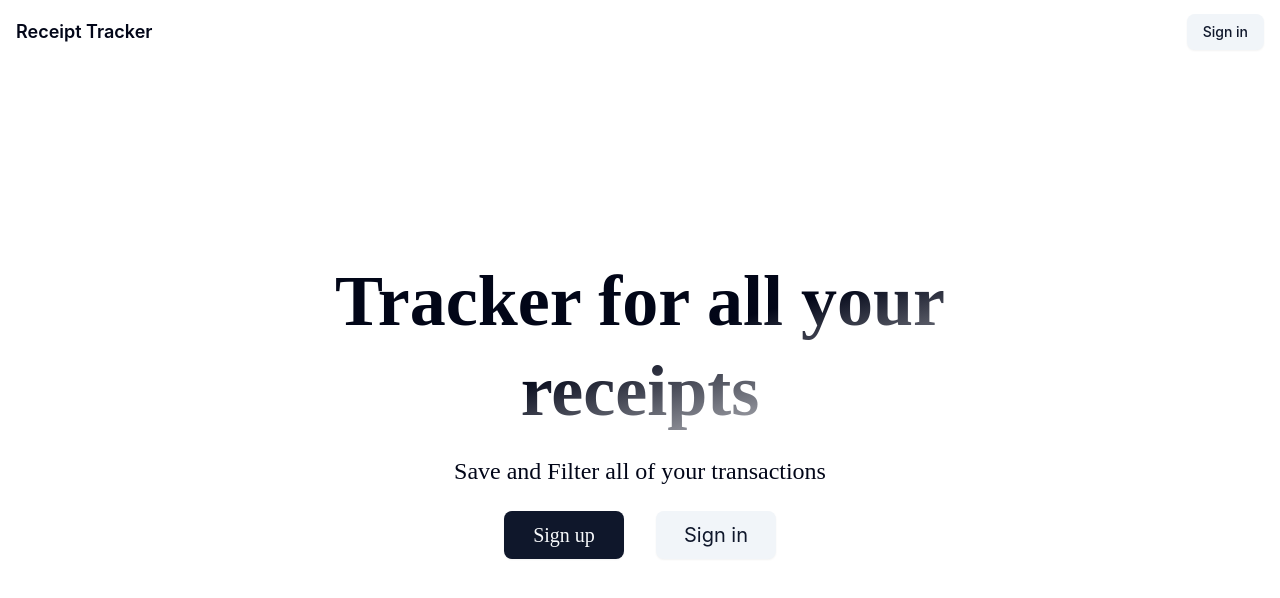
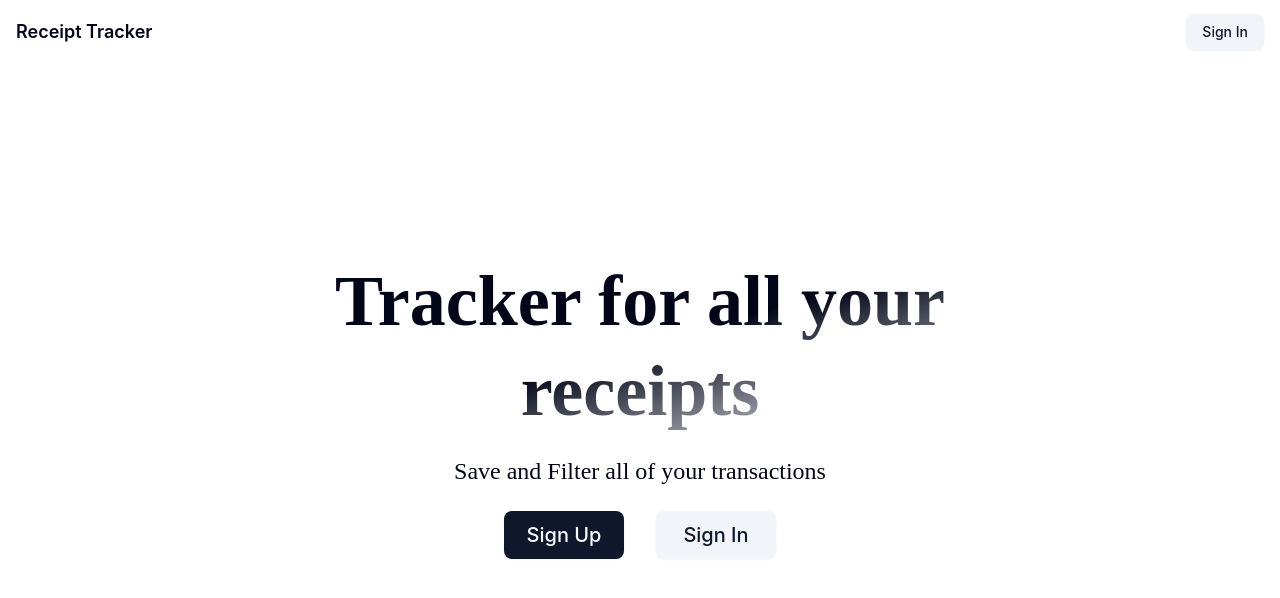
Before and after one commit to gdar463/receipt_web, a React (Vite) app: page / in a window 1280 px wide. Shown: the top 598 px of the page. Built offline with nearby package versions, Linux system fonts and the light colour scheme; some icons are missing.

Commit message:
added auth routes

```diff
--- a/src/routeTree.gen.ts
+++ b/src/routeTree.gen.ts
@@ -11,6 +11,8 @@
 import { Route as rootRouteImport } from './routes/__root'
 import { Route as LandingRouteImport } from './routes/_landing'
 import { Route as LandingIndexRouteImport } from './routes/_landing/index'
+import { Route as AuthSignupRouteImport } from './routes/auth/signup'
+import { Route as AuthLoginRouteImport } from './routes/auth/login'
 
 const LandingRoute = LandingRouteImport.update({
   id: '/_landing',
@@ -21,28 +23,46 @@ const LandingIndexRoute = LandingIndexRouteImport.update({
   path: '/',
   getParentRoute: () => LandingRoute,
 } as any)
+const AuthSignupRoute = AuthSignupRouteImport.update({
+  id: '/auth/signup',
+  path: '/auth/signup',
+  getParentRoute: () => rootRouteImport,
+} as any)
+const AuthLoginRoute = AuthLoginRouteImport.update({
+  id: '/auth/login',
+  path: '/auth/login',
+  getParentRoute: () => rootRouteImport,
+} as any)
 
 export interface FileRoutesByFullPath {
+  '/auth/login': typeof AuthLoginRoute
+  '/auth/signup': typeof AuthSignupRoute
   '/': typeof LandingIndexRoute
 }
 export interface FileRoutesByTo {
+  '/auth/login': typeof AuthLoginRoute
+  '/auth/signup': typeof AuthSignupRoute
   '/': typeof LandingIndexRoute
 }
 export interface FileRoutesById {
   __root__: typeof rootRouteImport
   '/_landing': typeof LandingRouteWithChildren
+  '/auth/login': typeof AuthLoginRoute
+  '/auth/signup': typeof AuthSignupRoute
   '/_landing/': typeof LandingIndexRoute
 }
 export interface FileRouteTypes {
   fileRoutesByFullPath: FileRoutesByFullPath
-  fullPaths: '/'
+  fullPaths: '/auth/login' | '/auth/signup' | '/'
   fileRoutesByTo: FileRoutesByTo
-  to: '/'
-  id: '__root__' | '/_landing' | '/_landing/'
+  to: '/auth/login' | '/auth/signup' | '/'
+  id: '__root__' | '/_landing' | '/auth/login' | '/auth/signup' | '/_landing/'
   fileRoutesById: FileRoutesById
 }
 export interface RootRouteChildren {
   LandingRoute: typeof LandingRouteWithChildren
+  AuthLoginRoute: typeof AuthLoginRoute
+  AuthSignupRoute: typeof AuthSignupRoute
 }
 
 declare module '@tanstack/react-router' {
@@ -61,6 +81,20 @@ declare module '@tanstack/react-router' {
       preLoaderRoute: typeof LandingIndexRouteImport
       parentRoute: typeof LandingRoute
     }
+    '/auth/signup': {
+      id: '/auth/signup'
+      path: '/auth/signup'
+      fullPath: '/auth/signup'
+      preLoaderRoute: typeof AuthSignupRouteImport
+      parentRoute: typeof rootRouteImport
+    }
+    '/auth/login': {
+      id: '/auth/login'
+      path: '/auth/login'
+      fullPath: '/auth/login'
+      preLoaderRoute: typeof AuthLoginRouteImport
+      parentRoute: typeof rootRouteImport
+    }
   }
 }
 
@@ -77,6 +111,8 @@ const LandingRouteWithChildren =
 
 const rootRouteChildren: RootRouteChildren = {
   LandingRoute: LandingRouteWithChildren,
+  AuthLoginRoute: AuthLoginRoute,
+  AuthSignupRoute: AuthSignupRoute,
 }
 export const routeTree = rootRouteImport
   ._addFileChildren(rootRouteChildren)
--- a/src/routes/_landing.tsx
+++ b/src/routes/_landing.tsx
@@ -1,5 +1,5 @@
 import { SiGithub } from "@icons-pack/react-simple-icons";
-import { Outlet, createFileRoute } from "@tanstack/react-router";
+import { Link, Outlet, createFileRoute } from "@tanstack/react-router";
 
 import { Button } from "@/components/ui/button";
 import {
@@ -43,8 +43,8 @@ function NavBar() {
               </Button>
             </NavigationMenuItem>
             <NavigationMenuItem>
-              <Button variant="secondary" className="font-medium">
-                Sign in
+              <Button variant="secondary" className="font-medium" asChild>
+                <Link to="/auth/login">Sign In</Link>
               </Button>
             </NavigationMenuItem>
           </NavigationMenuList>
--- a/src/routes/_landing/index.tsx
+++ b/src/routes/_landing/index.tsx
@@ -1,4 +1,4 @@
-import { createFileRoute } from "@tanstack/react-router";
+import { Link, createFileRoute } from "@tanstack/react-router";
 
 import { Button } from "@/components/ui/button";
 
@@ -16,15 +16,19 @@ function Index() {
         <div className="font-extralight text-2xl/relaxed">
           Save and Filter all of your transactions
         </div>
-        <div className="flex space mt-1 mx-auto space-x-8">
-          <Button className="font-[Inter] font-medium text-xl h-12 w-30 rounded-md px-6 has-[>svg]:px-4 as child">
-            <a>Sign up</a>
+        <div className="font-[Inter] flex space mt-1 mx-auto space-x-8">
+          <Button
+            className="text-xl h-12 w-30 rounded-md px-6 has-[>svg]:px-4"
+            asChild
+          >
+            <Link to="/auth/signup">Sign Up</Link>
           </Button>
           <Button
             variant="secondary"
-            className="font-[Inter] text-xl h-12 w-30 rounded-md has-[>svg]:px-4"
+            className="text-xl h-12 w-30 rounded-md has-[>svg]:px-4"
+            asChild
           >
-            Sign in
+            <Link to="/auth/login">Sign In</Link>
           </Button>
         </div>
       </div>
--- /dev/null
+++ b/src/routes/auth/login.tsx
@@ -0,0 +1,9 @@
+import { createFileRoute } from '@tanstack/react-router'
+
+export const Route = createFileRoute('/auth/login')({
+  component: RouteComponent,
+})
+
+function RouteComponent() {
+  return <div>Hello "/auth/login"!</div>
+}
--- /dev/null
+++ b/src/routes/auth/signup.tsx
@@ -0,0 +1,9 @@
+import { createFileRoute } from '@tanstack/react-router'
+
+export const Route = createFileRoute('/auth/signup')({
+  component: RouteComponent,
+})
+
+function RouteComponent() {
+  return <div>Hello "/auth/signup"!</div>
+}
```
